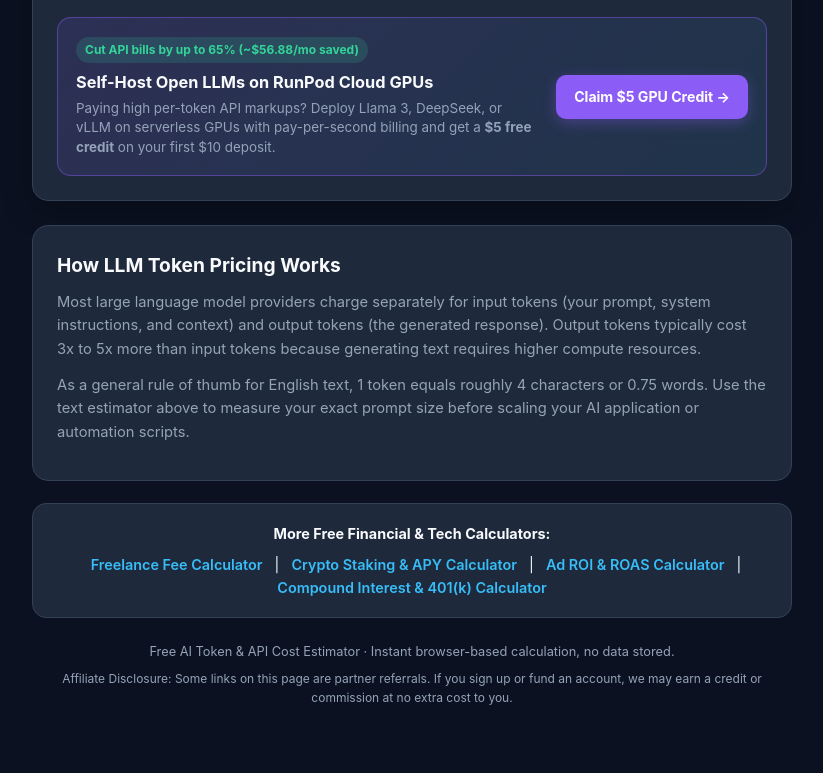
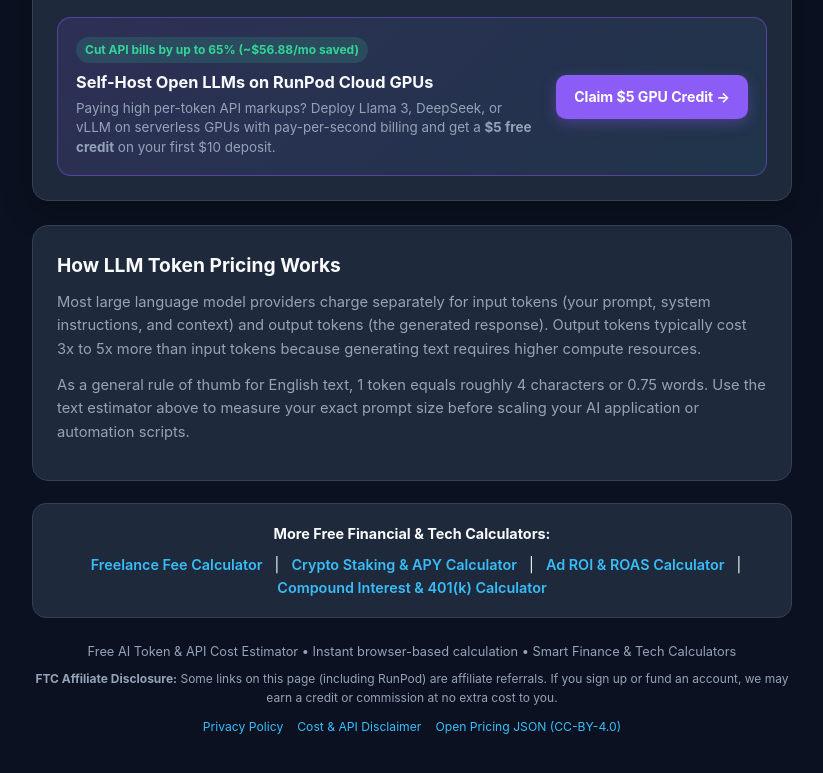
Before and after one commit to valeryivch-maker/ai-token-cost-calculator, a plain HTML site: page index.html in a window 1280 px wide. Shown: the part 1205-1978 px from the top of the page, without its empty margins (228-1051 px from the left). Drawn offline with Linux system fonts and the light colour scheme.

Commit message:
Add files via upload

```diff
--- a/index.html
+++ b/index.html
@@ -62,7 +62,13 @@
     .cpa-btn { background: #8b5cf6; color: #fff; text-decoration: none; font-weight: 700; font-size: 0.88rem; padding: 11px 18px; border-radius: 10px; white-space: nowrap; transition: 0.15s; box-shadow: 0 4px 14px rgba(139, 92, 246, 0.35); }
     .cpa-btn:hover { background: #7c3aed; transform: translateY(-1px); }
     footer { text-align: center; color: var(--muted); font-size: 0.8rem; margin-top: 24px; }
+    .legal-links { display: flex; justify-content: center; gap: 14px; flex-wrap: wrap; margin-top: 10px; }
+    .legal-links a { color: var(--accent); text-decoration: none; font-size: 0.76rem; cursor: pointer; }
+    .legal-links a:hover { text-decoration: underline; }
+    .legal-details { max-width: 680px; margin: 12px auto 0; text-align: left; background: var(--card); border: 1px solid var(--border); border-radius: 10px; padding: 12px 14px; font-size: 0.76rem; line-height: 1.5; color: var(--muted); display: none; }
+    .legal-details.open { display: block; }
     @media (max-width: 600px) { .grid-2, .results { grid-template-columns: 1fr; } .cpa-btn { width: 100%; text-align: center; } header h1 { font-size: 1.5rem; } }
+
 
   </style>
 </head>
@@ -200,9 +206,21 @@
   </nav>
 
   <footer>
-    <p>Free AI Token & API Cost Estimator · Instant browser-based calculation, no data stored.</p>
-    <p style="margin-top:6px;font-size:0.75rem;">Affiliate Disclosure: Some links on this page are partner referrals. If you sign up or fund an account, we may earn a credit or commission at no extra cost to you.</p>
+    <p>Free AI Token &amp; API Cost Estimator &bull; Instant browser-based calculation &bull; Smart Finance &amp; Tech Calculators</p>
+    <p style="margin-top:6px;font-size:0.75rem;"><strong>FTC Affiliate Disclosure:</strong> Some links on this page (including RunPod) are affiliate referrals. If you sign up or fund an account, we may earn a credit or commission at no extra cost to you.</p>
+    <div class="legal-links">
+      <a onclick="toggleLegal('privacy')">Privacy Policy</a>
+      <a onclick="toggleLegal('disclaimer')">Cost &amp; API Disclaimer</a>
+      <a href="data/llm-pricing.json" target="_blank">Open Pricing JSON (CC-BY-4.0)</a>
+    </div>
+    <div id="legal-privacy" class="legal-details">
+      <strong>Privacy Policy (Updated Nov 2026):</strong> All text and token calculations run 100% locally in your web browser. We do not collect, transmit, or store your prompts, API keys, or personal data on any server. We use privacy-first, cookieless Cloudflare Web Analytics solely to measure aggregate page views and country-level traffic without tracking individual users across sites.
+    </div>
+    <div id="legal-disclaimer" class="legal-details">
+      <strong>Terms &amp; Cost Disclaimer:</strong> Token counts (~4 characters per token) and LLM API pricing figures are estimates for informational and budgeting purposes only. Model providers (OpenAI, Anthropic, Google, DeepSeek) update token rates, caching discounts, and context tiers frequently; always verify exact billing rates in your provider console before production deployment.
+    </div>
   </footer>
+
 
 </div>
 <script>
@@ -312,8 +330,16 @@
     calculate();
   })();
 
+  function toggleLegal(type) {
+    ['privacy', 'disclaimer'].forEach(k => {
+      const el = document.getElementById('legal-' + k);
+      if (!el) return;
+      if (k === type) el.classList.toggle('open');
+      else el.classList.remove('open');
+    });
+  }
+</script>
 
-</script>
 
 <!-- Cloudflare Web Analytics --><script type='module' src='https://static.cloudflareinsights.com/beacon.min.js' data-cf-beacon='{"token": "c1d700a5fdf540fa94f43b52a8651a2f"}'></script><!-- End Cloudflare Web Analytics -->
 </body>
```
